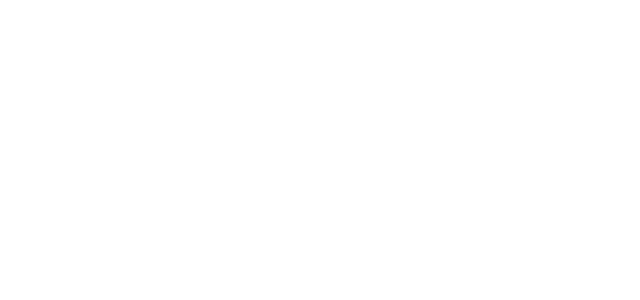
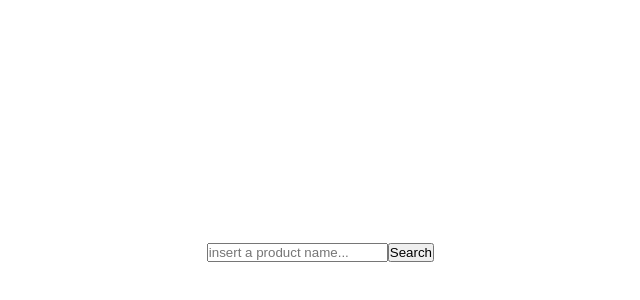
Before and after one commit to janabremer/capstone-project, a React (Create React App) app in the folder frontend/: page /search in a window 1280 px wide. Shown: the part 498-798 px from the top of the page, without its empty margins (126-766 px from the left). Built offline with nearby package versions, Linux system fonts and the light colour scheme.

Commit message:
Add basic search page and logic

```diff
--- a/frontend/src/App.js
+++ b/frontend/src/App.js
@@ -1,13 +1,17 @@
 import { Route, Switch } from 'react-router-dom'
 import Gallery from './components/Gallery'
+import SearchPage from './pages/SearchPage'
 
 
 export default function App() {
 
   return (
         <Switch>
-          <Route exact path="/">
+          <Route path="/gallery">
             <Gallery />
+          </Route>
+          <Route path="/search">
+            <SearchPage />
           </Route>
         </Switch>
   );
--- /dev/null
+++ b/frontend/src/pages/SearchPage.js
@@ -0,0 +1,45 @@
+import styled from 'styled-components/macro'
+import { useState } from 'react'
+import getProductsBySearch from '../services/getProductsBySearch'
+
+export default function SearchPage() {
+
+    const [results, setResults] = useState([])
+
+    function searchProducts(event) {
+        event.preventDefault()
+        const searchTerm = event.target.searchTerm.value;
+        getProductsBySearch(searchTerm)
+            .then(data => setResults(data))
+    }
+
+    return(
+        <PageStyled>
+            <ul>
+                {results.map(product =>
+                    <li key={product.id}>{product.name}</li>
+                )}
+            </ul>
+            <form onSubmit={searchProducts}>
+                <input
+                    name="searchTerm" type="search" placeholder="insert a product name..."
+                />
+                <button>Search</button>
+            </form>
+        </PageStyled>
+    )
+
+}
+
+
+
+const PageStyled = styled.main`
+
+    display: grid;
+    gap: var(--gap-large);
+    height: 100vh;
+    padding: 40px;
+    place-items: end;
+    flex: 1 0 100%;
+    scroll-snap-align: start;
+`
```
